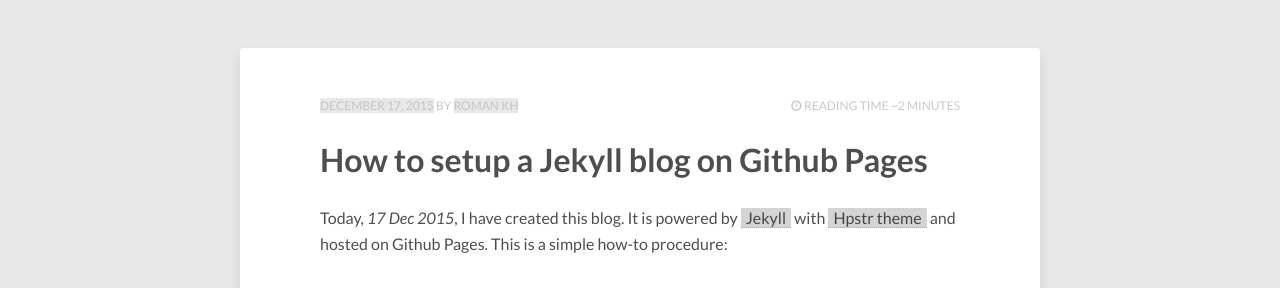
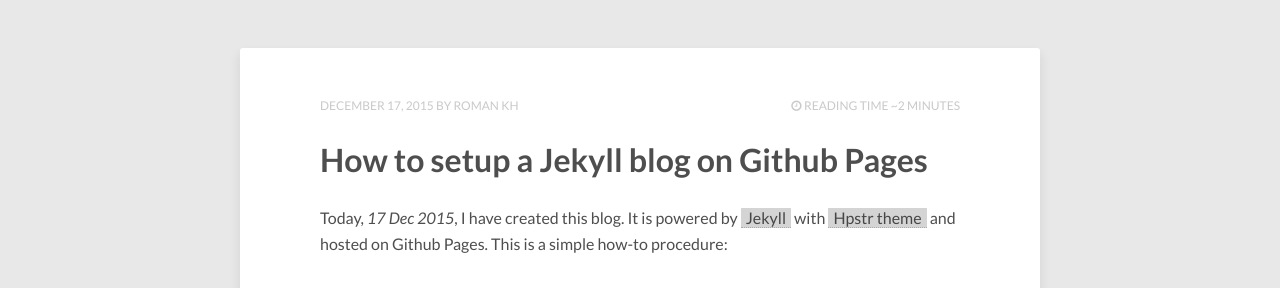
Before and after one commit to roman-kh/roman-kh.github.com, a Jekyll site: the page built from index.html, in a window 1280 px wide. Shown: the part 402-690 px from the top of the page. Built offline with Jekyll 4.4.1, drawn with Linux system fonts in a browser that asks for light colours; nearby versions of some CDN libraries; the list of posts is cut into pages by our own code.

Commit message:
the first post

```diff
--- a/_sass/_page.scss
+++ b/_sass/_page.scss
@@ -164,7 +164,7 @@ body {
 	text-transform: uppercase;
 	color: lighten($base-color,60);
 	li>a, a {
-		background-color: $body-color;
+		background-color: parent;
 		color: lighten($base-color,60);
 	}
 	.vcard {
```
